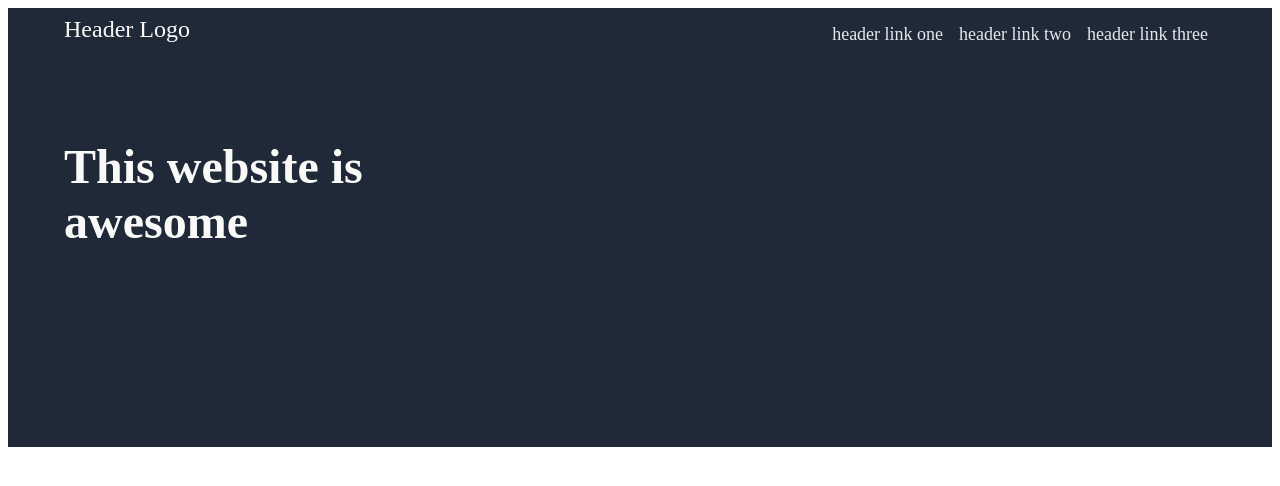
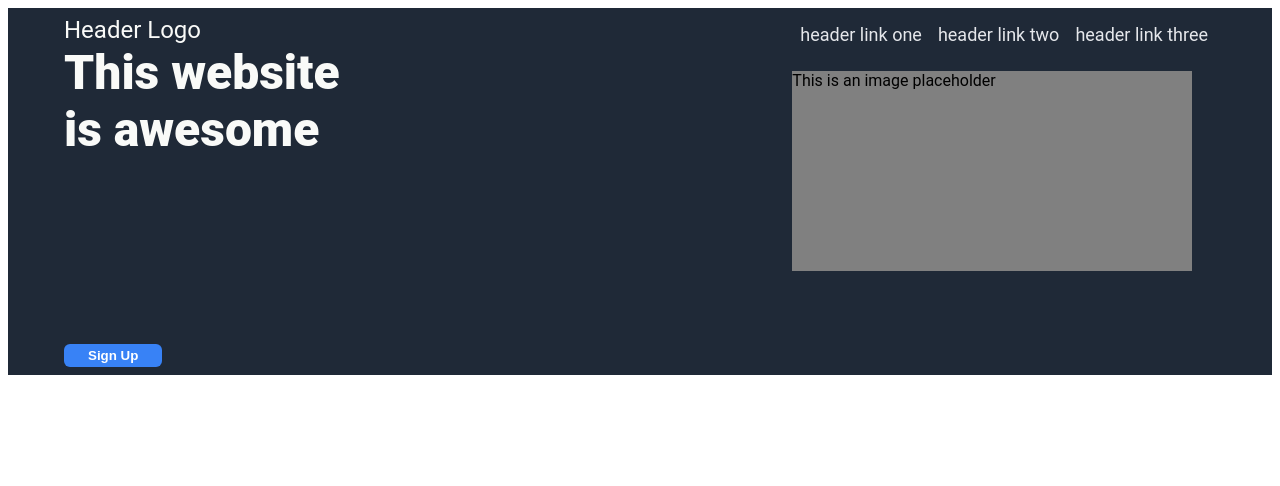
Before and after one commit to maasymaas16/odin-landing-page, a plain HTML site: page index.html in a window 1280 px wide. Drawn offline with Linux system fonts and the light colour scheme.

Commit message:
Added sign up button and image placeholder

```diff
--- a/index.html
+++ b/index.html
@@ -12,12 +12,16 @@
         <div class="main-left">
             <div class="logo">Header Logo</div>
             <div class="main-text">This website is awesome</div>
+            <button type="button"> Sign Up</button>
         </div>
+        <div class="main-right">
         <ul>
             <li>header link one</li>
             <li>header link two</li>
             <li>header link three</li>
         </ul>
+        <div class="imgp"> This is an image placeholder</div>
+        </div>
     </div>
 </body>
 </html>
--- a/styles.css
+++ b/styles.css
@@ -1,3 +1,7 @@
+div {
+    font-family: 'Roboto', sans-serif;
+}
+
 .header {
     display: flex;
     background-color: #1F2937;
@@ -16,7 +20,6 @@ ul {
     font-size: 18px;
     color: #E5E7EB;
     margin-top: 0;
-    margin-left: auto;
     margin-right: 48px;
     padding: 8px;
 }
@@ -33,5 +36,26 @@ ul {
     display: flex;
     flex-direction: column;
     margin-left: 48px;
-    gap: 96px;
 }
+
+.main-right {
+    margin-left: auto;
+}
+
+button {
+    background-color: #3882F6;
+    width: fit-content;
+    padding: 8px;
+    border: none;
+    text-align: center;
+    border-radius: 6px;
+    color: white;
+    padding: 4px 24px;
+    font-weight:600;
+}
+
+.imgp {
+    width:400px;
+    height: 200px;
+    background-color: gray;
+}
```
